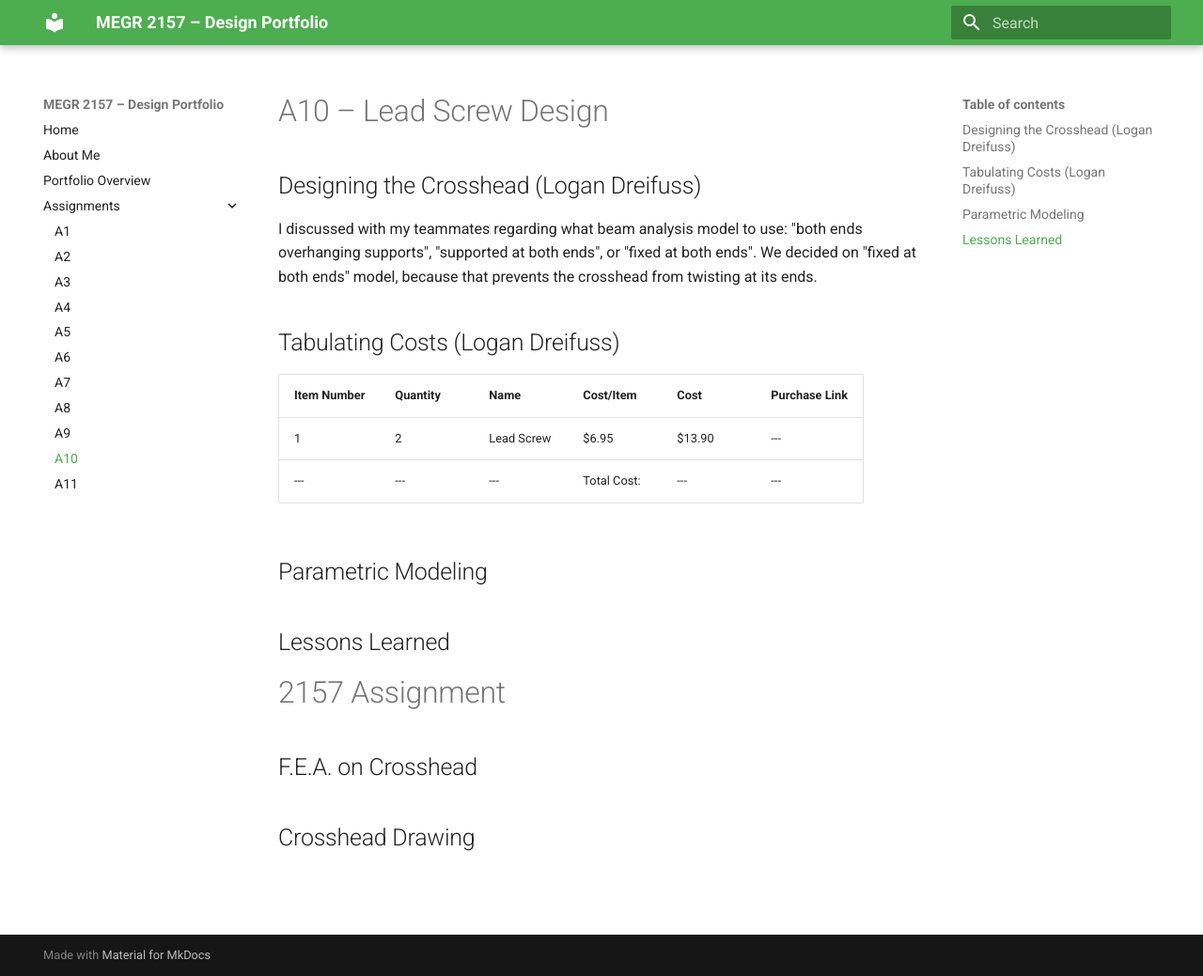
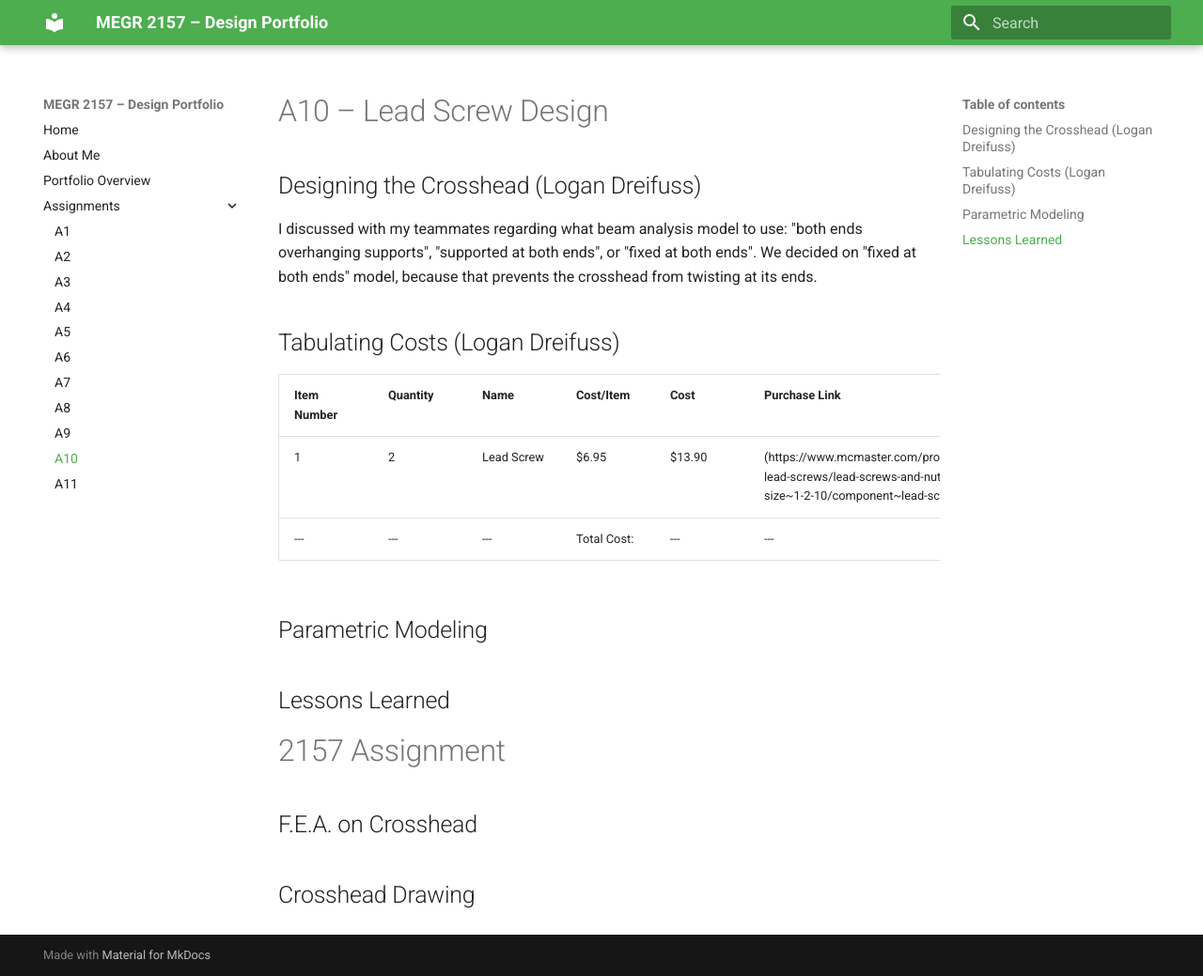
Before and after one commit to Ldreifuss/megr2157-project-portfolio, an MkDocs documentation site: the page built from docs/assignments/A10/index.md, in a window 1280 px wide and 1039 px high. Shown: the whole window at 94% size. Built offline with MkDocs 1.6.1 and Material for MkDocs 9.7.7, drawn with Linux system fonts in a browser that asks for light colours; part of the change alters nothing that is shown.

Commit message:
Update index.md

```diff
--- a/docs/assignments/A10/index.md
+++ b/docs/assignments/A10/index.md
@@ -9,7 +9,7 @@ I discussed with my teammates regarding what beam analysis model to use: "both e
 
 | Item Number | Quantity | Name | Cost/Item | Cost | Purchase Link |
 | --- | --- | --- | --- | --- | --- |
-| 1 | 2 | Lead Screw | $6.95 | $13.90 | --- |
+| 1 | 2 | Lead Screw | $6.95 | $13.90 | (https://www.mcmaster.com/products/acme-lead-screws/lead-screws-and-nuts~/thread-size~1-2-10/component~lead-screw/) |
 | --- | --- | --- | Total Cost: | --- | --- |
 
 
```
